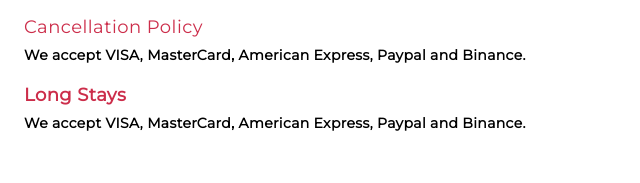
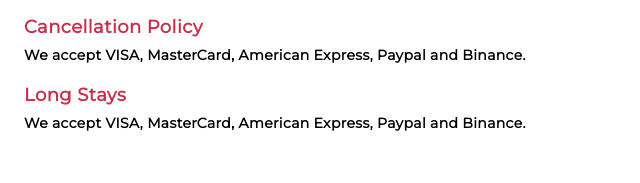
Before and after one commit to KidBourbon/travel-website, a website: page public/index.html in a window 1280 px wide. Shown: the part 2391-2574 px from the top of the page, 0-640 px from the left. Drawn offline with Linux system fonts and the light colour scheme.

Commit message:
Corrected the font weight of the "Cancellation Policy" header.

```diff
--- a/public/index.html
+++ b/public/index.html
@@ -543,7 +543,7 @@
 
           <article class="flex flex-col gap-1">
             <h2
-              class="text-base lg:text-lg text-primary dark:text-white tracking-wide font-semiboldtransition-all duration-300"
+              class="text-base lg:text-lg text-primary dark:text-white tracking-wide font-semibold transition-all duration-300"
             >
               Cancellation Policy
             </h2>
```
